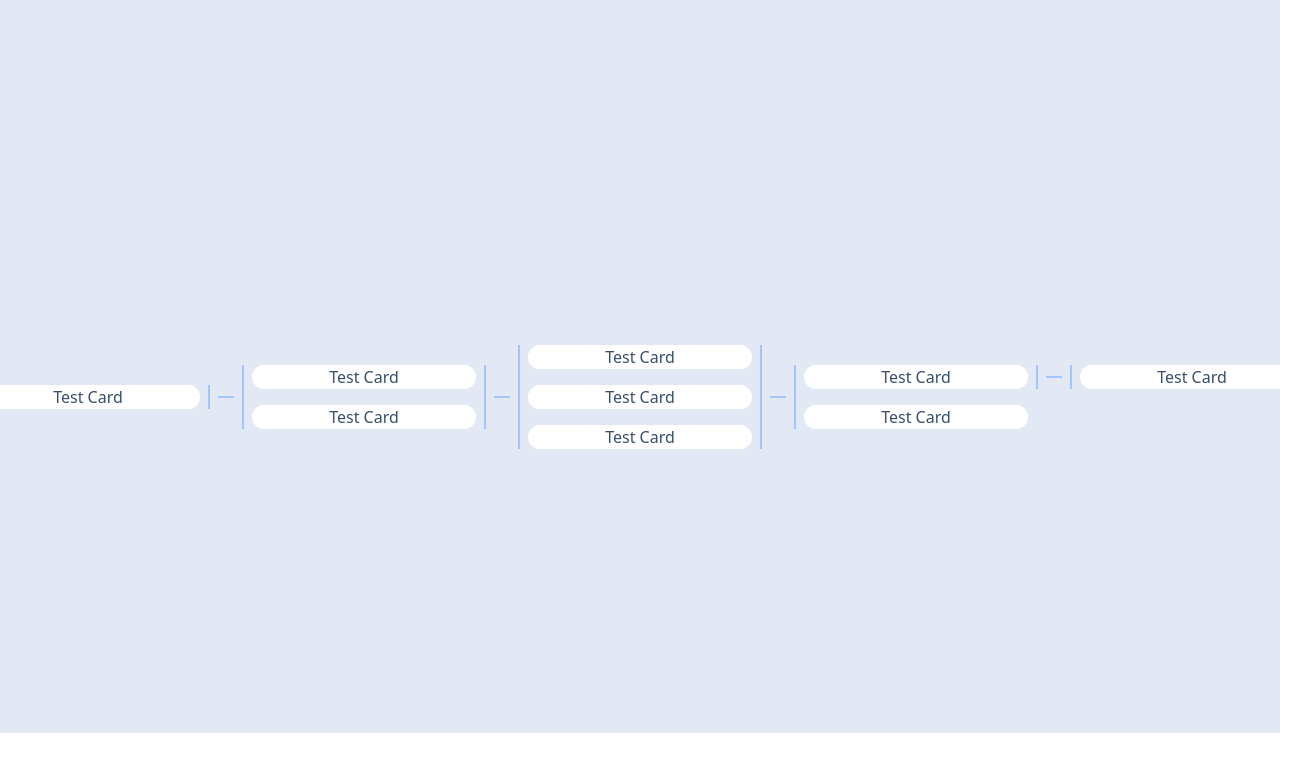
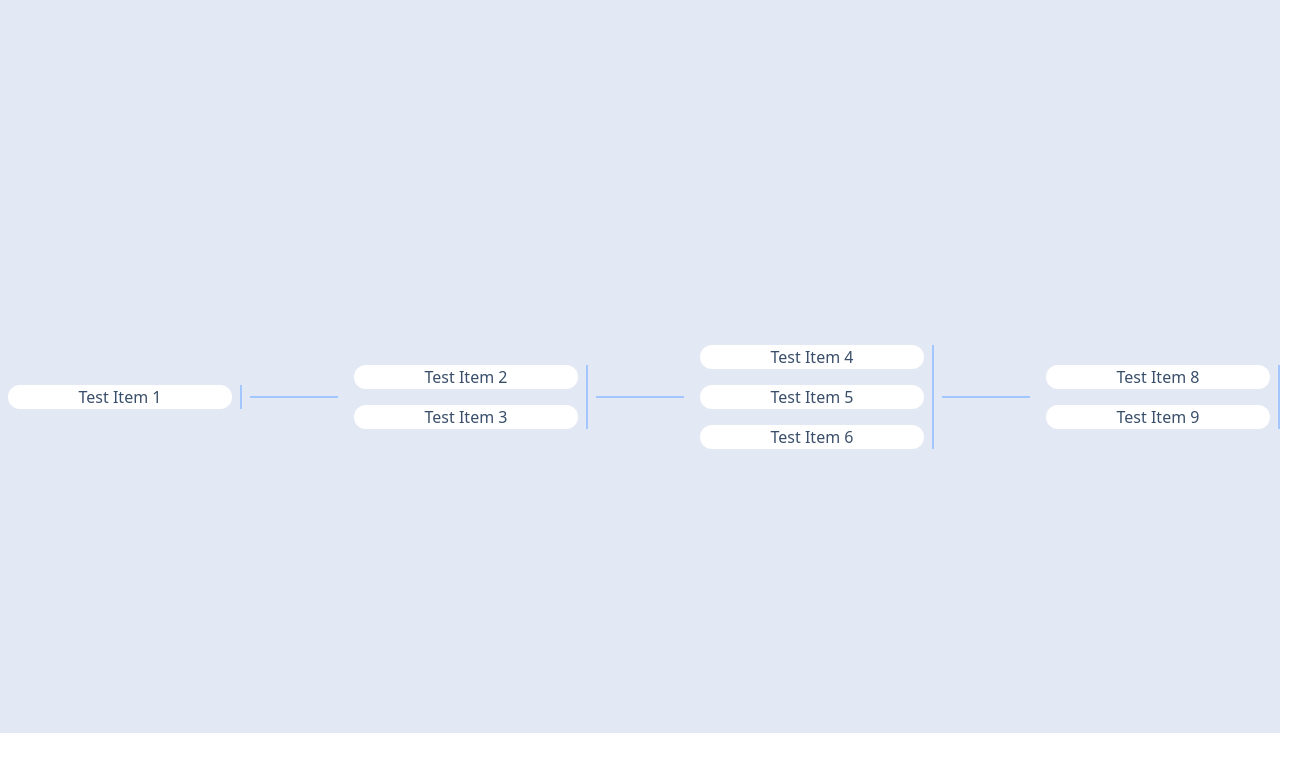
Before and after one commit to durid-ah/azure-ui, a website built with Vite: page frontend/index.html in a window 1280 px wide. Shown: the part 67-838 px from the top of the page, 1312 px wide, since content can reach past the window. Built offline with nearby package versions, Linux system fonts and the light colour scheme.

Commit message:
test rendering of the cards

```diff
--- a/frontend/index.html
+++ b/frontend/index.html
@@ -20,9 +20,9 @@
 
     <!-- MAIN VIEW -->
     <div id="main-view" class="h-full flex flex-row justify-center gap-2 items-center">
-      <div class="task-group select-right">
+      <!-- <div class="task-group select-right">
         <div class="px-2">
-          <div id="test-card" class="card card-compact bg-base-100 w-56 flex flex-row justify-center">
+          <div class="card card-compact bg-base-100 w-56 flex flex-row justify-center">
             <div>Test Card</div>
           </div>
         </div>
@@ -66,13 +66,13 @@
         </div>
       </div>
 
-      <div class="group-line"></div>
+      <div class="group-line"></div> -->
 
       <!-- Task Group with sub group -->
-      <div class="task-group select-left">
+      <!-- <div class="task-group select-left"> -->
 
         <!-- Subgrouping -->
-        <div class="flex items-center justify-center gap-2">
+        <!-- <div class="flex items-center justify-center gap-2">
           <div class="px-2 select-right">
             <div id="test-card-3" class="card card-compact bg-base-100 w-56 flex flex-row justify-center">
               <div>Test Card</div>
@@ -94,10 +94,13 @@
             <div>Test Card</div>
           </div>
         </div>
-      </div>
+      </div> -->
 
     </div>
 
+    <div id="test-main-view" class="h-full flex flex-row justify-center gap-2 items-center">
+
+    </div>
 
     <!-- Auth dialog section -->
     <dialog id="auth-dialog">
--- a/frontend/src/main.ts
+++ b/frontend/src/main.ts
@@ -1,13 +1,63 @@
 import './style.css'
 import './auth-dialog'
+import TEST_TASKS from './task-models/test_val';
+import { AsyncResourceGroup, Resource, ResourceType } from './task-models/task_group.model';
 // import './socket_client'
 
+function createResourceCard(resource: Resource): HTMLDivElement {
+   const cardElement = document.createElement('div');
+   cardElement.classList.add('px-2');
+   cardElement.innerHTML = `
+      <div id="test-card-1" class="card card-compact bg-base-100 w-56 flex flex-row justify-center">
+      </div>
+   `;
 
-const testCard = document.getElementById('test-card');
+   const nameElement = document.createElement('div');
+   nameElement.innerText = resource.name;
+   const innerCardElement = cardElement.querySelector('.card')!;
+   innerCardElement.appendChild(nameElement);
 
+   return cardElement;
+}
 
-console.log(testCard?.offsetLeft)
-console.log(testCard?.offsetTop)
+function createAsyncResourceGroup(resourceGroup: AsyncResourceGroup): HTMLDivElement {
+   const group = document.createElement('div');
+   group.classList.add('task-group','select-right');
+
+   resourceGroup.tasks.forEach(item => {
+      if (item.itemType === ResourceType.Resource) {
+         const el = createResourceCard(item);
+         group.appendChild(el);
+      }
+   });
+
+   return group;
+}
+
+function createGroupLine(): HTMLDivElement {
+   const el = document.createElement('div');
+   el.classList.add('group-line');
+   return el;
+}
+
+const mainView =  document.querySelector<HTMLDivElement>('#main-view')!;
+
+const lastItem = TEST_TASKS.tasks.length - 1;
+TEST_TASKS.tasks.forEach((item, idx) => {
+   if (item.itemType === ResourceType.Resource) {
+      const el = createResourceCard(item);
+      mainView.appendChild(el);
+   } else if (item.itemType === ResourceType.AsyncGroup) {
+      const el = createAsyncResourceGroup(item);
+      mainView.appendChild(el);
+   }
+
+   if (idx !== lastItem) {
+      mainView.appendChild(createGroupLine());
+   }
+
+});
+
 
 // import typescriptLogo from './typescript.svg'
 // import { setupCounter } from './counter'
```
